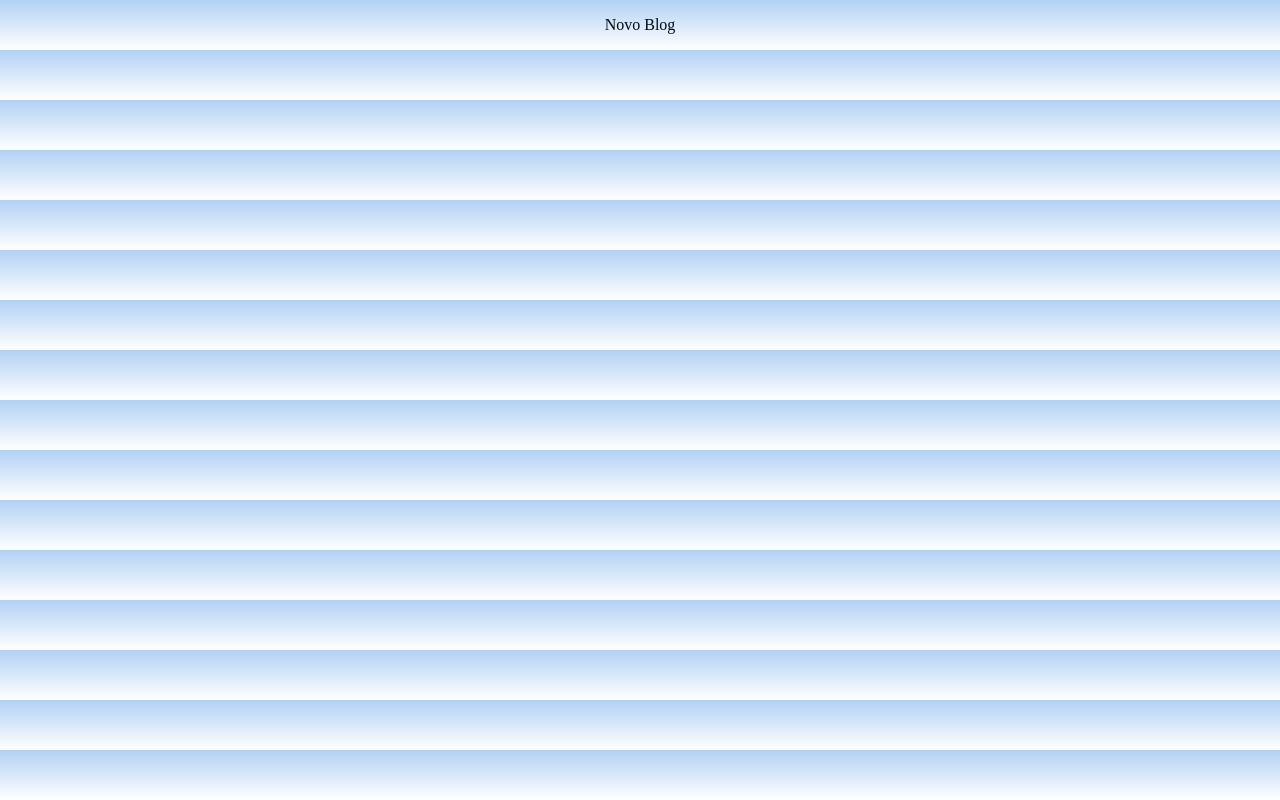
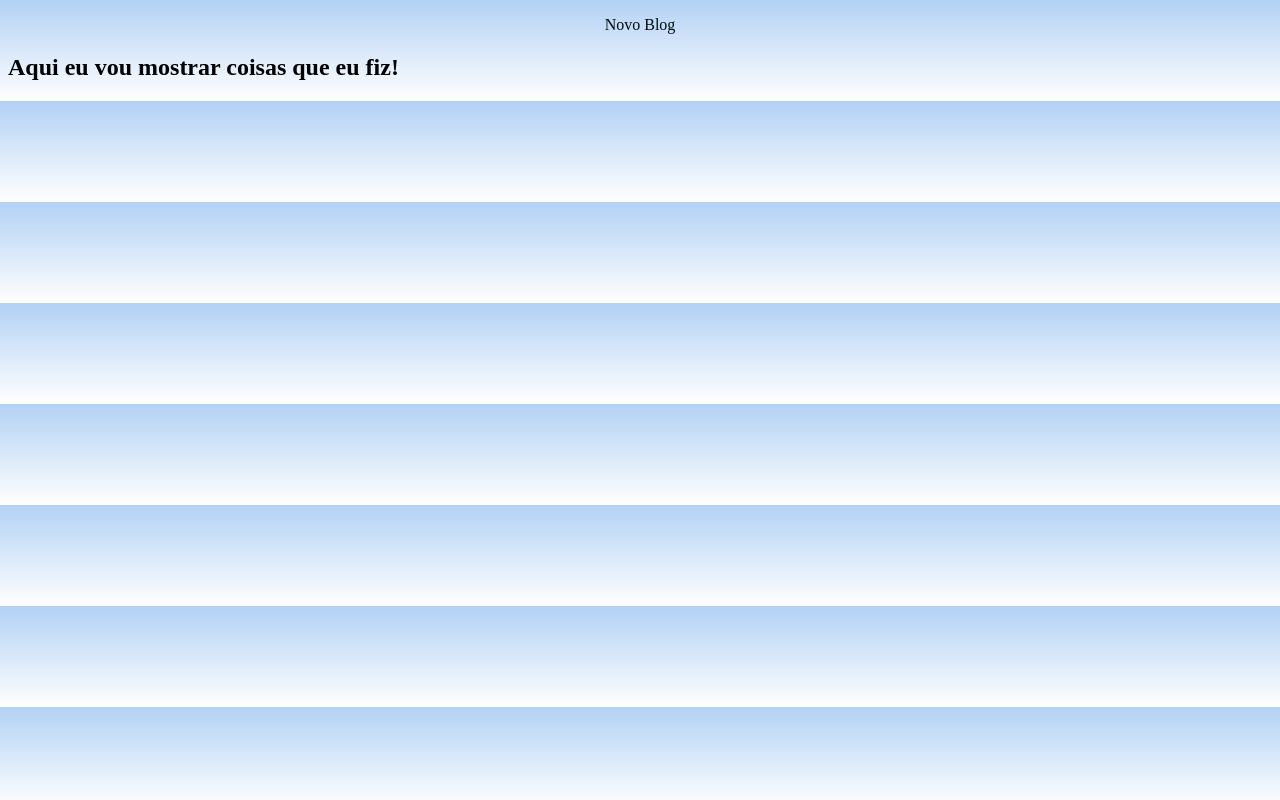
Before and after one commit to luiscaliberda-spec/Educa-o-digital, a plain HTML site: page index.html in a window 1280 px wide. Drawn offline with Linux system fonts and the light colour scheme.

```diff
--- a/index.html
+++ b/index.html
@@ -8,6 +8,6 @@
 </head>
 <body>
     <P>Novo Blog</P>
-
+    <h2>Aqui eu vou mostrar coisas que eu fiz!</h2>
 </body>
 </html>
```
